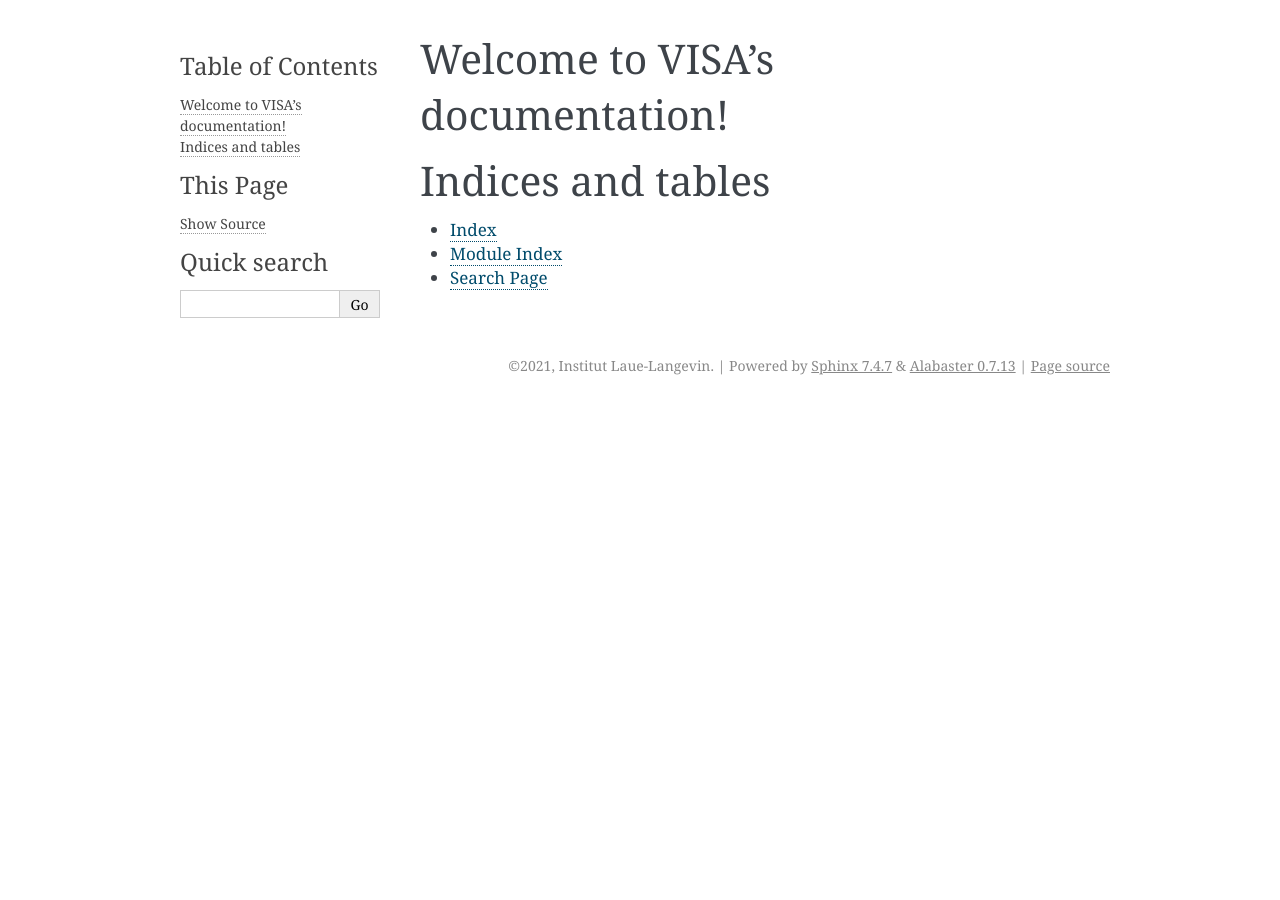
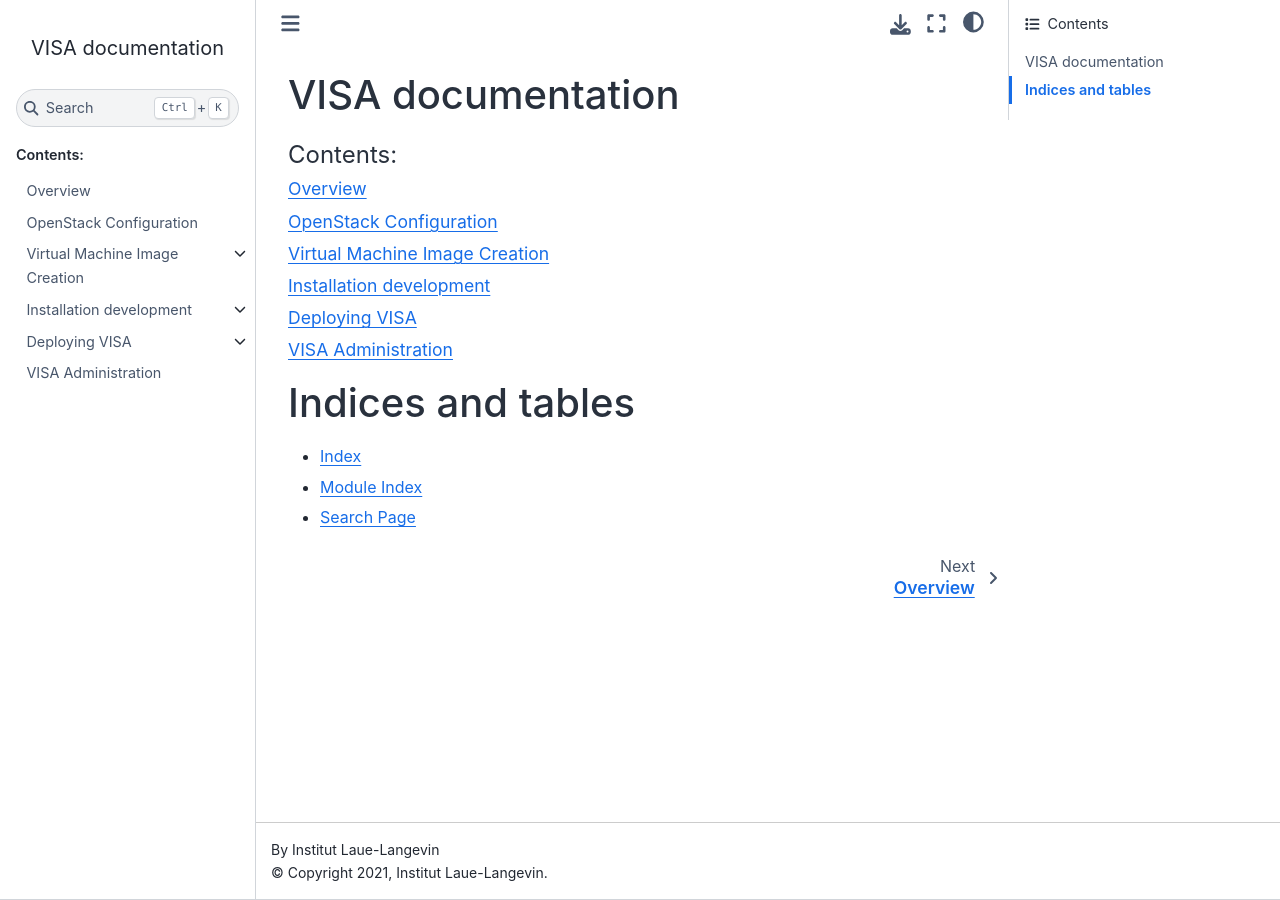
Before and after one commit to ILLGrenoble/visa-docs, a Sphinx documentation site: the page built from docs/source/index.rst, in a window 1280 px wide. Built offline with Sphinx 7.4.7 and the Sphinx Book theme 1.1.4, drawn with Linux system fonts in a browser that asks for light colours.

Commit message:
Added skeleton documentation structure

```diff
--- /dev/null
+++ b/docs/source/admin/admin-contents.rst
@@ -0,0 +1,13 @@
+VISA Administration
+===================
+
+This section describes the administration of a running VISA platform.
+
+
+- dashboard
+- instances
+- sessions
+- images
+- flavours
+- plans
+- notifications
--- a/docs/source/conf.py
+++ b/docs/source/conf.py
@@ -24,8 +24,6 @@
 
 # -- General configuration ---------------------------------------------------
 
-html_theme = 'sphinx_book_theme'
-
 # Add any Sphinx extension module names here, as strings. They can be
 # extensions coming with Sphinx (named 'sphinx.ext.*') or your custom
 # ones.
@@ -46,7 +44,8 @@
 # The theme to use for HTML and HTML Help pages.  See the documentation for
 # a list of builtin themes.
 #
-html_theme = 'alabaster'
+# html_theme = 'alabaster'
+html_theme = 'sphinx_book_theme'
 
 # Add any paths that contain custom static files (such as style sheets) here,
 # relative to this directory. They are copied after the builtin static files,
--- /dev/null
+++ b/docs/source/deploying/deploying-authentication.rst
@@ -0,0 +1,7 @@
+VISA Authentication
+-------------------
+
+- OpenIDConnect
+- Keycloak configuration
+
+ - mapping attributes
--- /dev/null
+++ b/docs/source/deploying/deploying-database.rst
@@ -0,0 +1,4 @@
+VISA Database
+=============
+
+This section describes the requirements for the VISA database.
--- /dev/null
+++ b/docs/source/deploying/deploying-env-vars.rst
@@ -0,0 +1,2 @@
+Environment variables
+---------------------
--- /dev/null
+++ b/docs/source/development/development-accounts.rst
@@ -0,0 +1,2 @@
+VISA Accounts
+-------------
--- /dev/null
+++ b/docs/source/development/development-emails.rst
@@ -0,0 +1,2 @@
+VISA Emails
+-----------
--- /dev/null
+++ b/docs/source/development/development-environment.rst
@@ -0,0 +1,5 @@
+VISA Development Environment
+----------------------------
+
+- Running visa in a development mode
+- debugging
--- /dev/null
+++ b/docs/source/development/development-security-groups.rst
@@ -0,0 +1,2 @@
+VISA Security Groups
+--------------------
--- /dev/null
+++ b/docs/source/image/image-contents.rst
@@ -0,0 +1,19 @@
+Virtual Machine Image Creation
+==============================
+
+.. toctree::
+   :maxdepth: 1
+
+   ./image-jupyter.rst
+
+This section describes the creation and configuration of the virtual machine that runs on the cloud infrastructure.
+
+Details are also provided of experience gained at other sites on what to propose within an image.
+
+Packer image creation process
+-----------------------------
+
+Software installation
+---------------------
+
+Network drive istallation / separation from image creation
--- /dev/null
+++ b/docs/source/image/image-jupyter.rst
@@ -0,0 +1,5 @@
+Integrating JupyterLab
+----------------------
+
+- Cloud init to pass variables
+- Script running at startup
--- a/docs/source/index.rst
+++ b/docs/source/index.rst
@@ -3,13 +3,19 @@
    You can adapt this file completely to your liking, but it should at least
    contain the root `toctree` directive.
 
-Welcome to VISA's documentation!
-================================
+VISA documentation
+==================
 
 .. toctree::
-   :maxdepth: 2
+   :maxdepth: 1
    :caption: Contents:
 
+   overview/overview-contents.rst
+   openstack/openstack-contents.rst
+   image/image-contents.rst
+   development/development-contents.rst
+   deploying/deploying-contents.rst
+   admin/admin-contents.rst
 
 
 Indices and tables
--- /dev/null
+++ b/docs/source/openstack/openstack-contents.rst
@@ -0,0 +1,4 @@
+OpenStack Configuration
+=======================
+
+This section describes the configuration of the OpenStack cloud infrastructure necessary for VISA.
```
Also changed, not shown: docs/source/deploying/deploying-contents.rst (added, +15 -0 lines), docs/source/deploying/deploying-docker-compose.rst (added, +8 -0 lines), docs/source/deploying/deploying-load-balancing.rst (added, +8 -0 lines), docs/source/development/development-contents.rst (added, +13 -0 lines), docs/source/development/development-etl.rst (added, +8 -0 lines), docs/source/overview/overview-contents.rst (added, +20 -0 lines), 1 other file.
